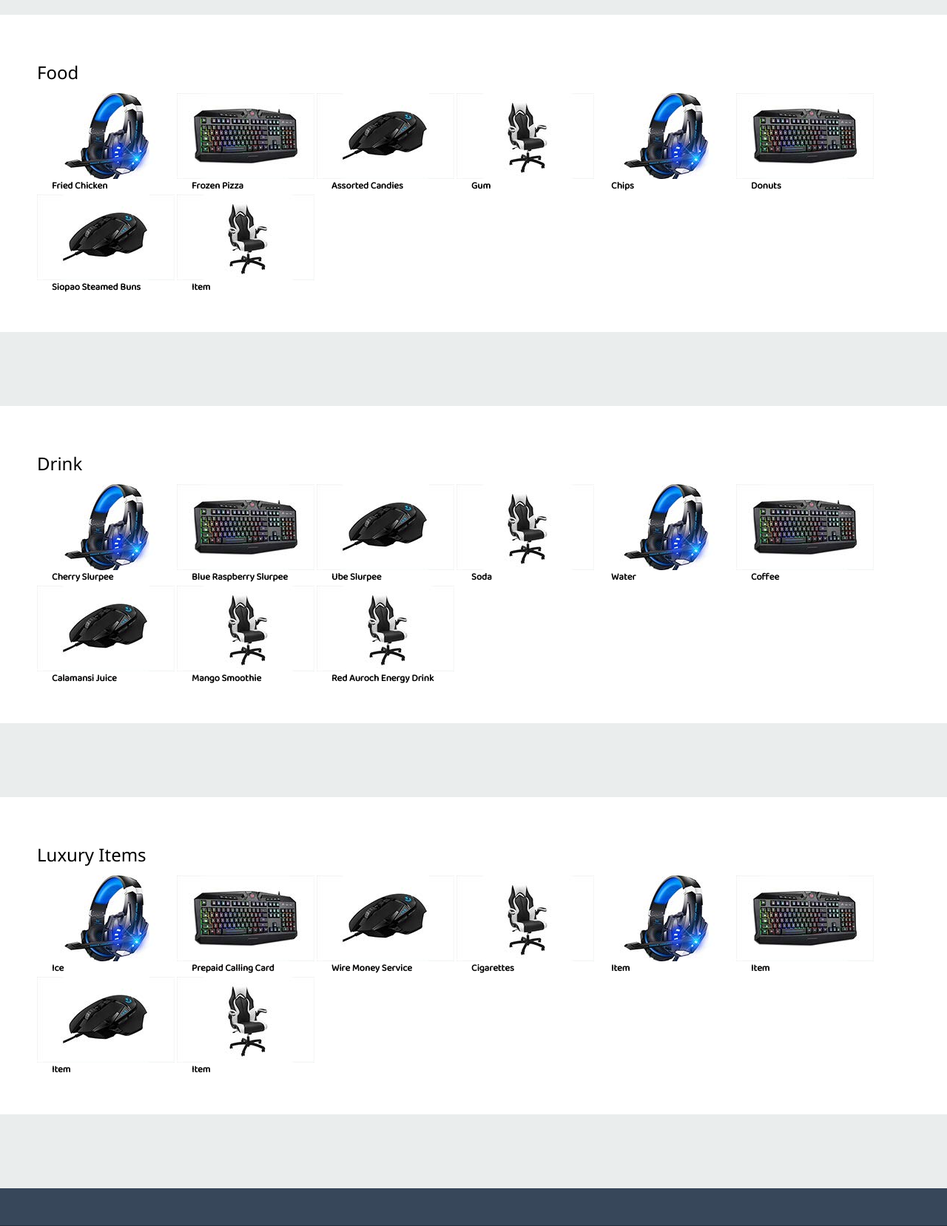
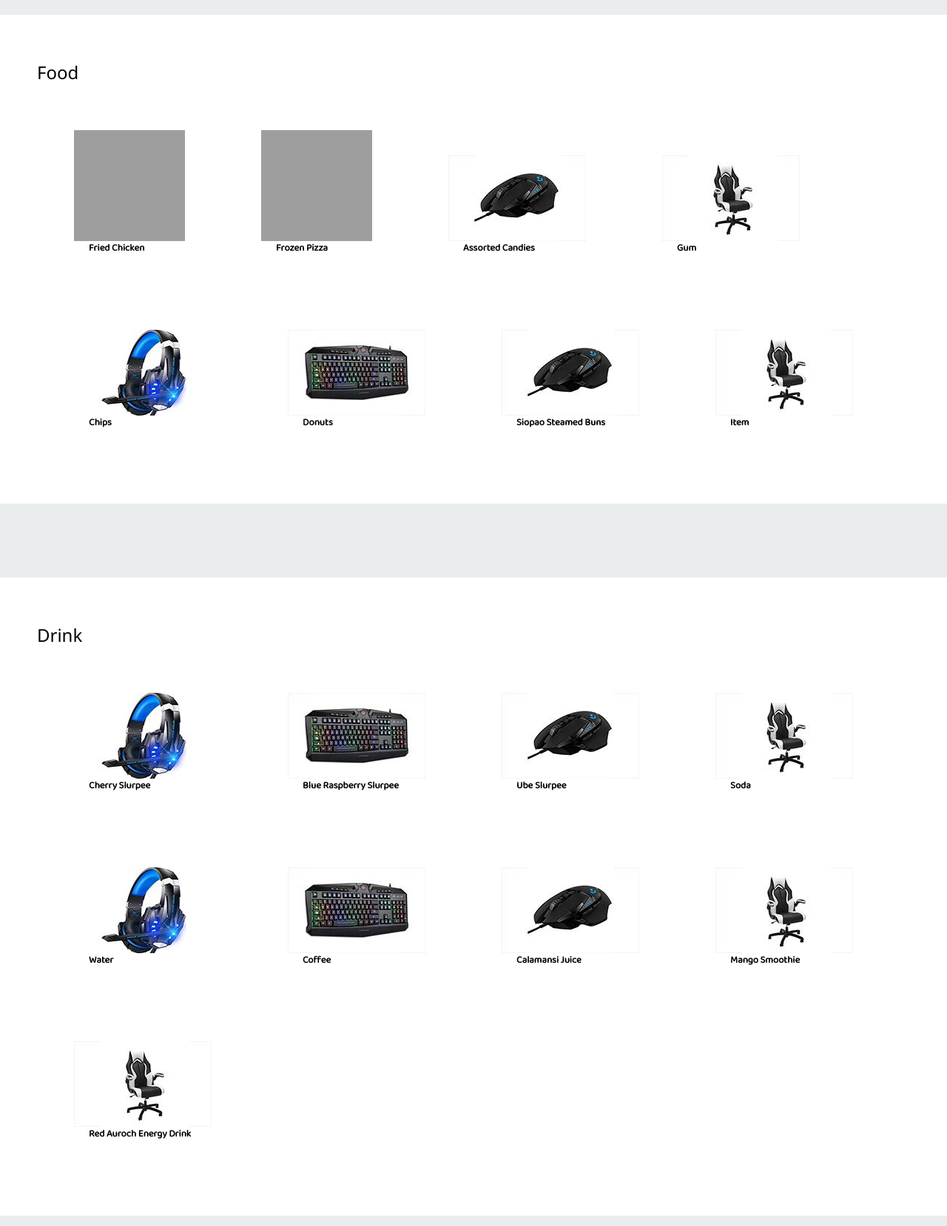
Before and after one commit to lexausart/Sari-Sari, a PHP site: page /shop.html in a window 1280 px wide. Shown: the part 107-1765 px from the top of the page at 74% size. Run offline with PHP 8.4, Linux system fonts and the light colour scheme; grey boxes are pictures that could not be loaded.

Commit message:
Added sample gifs and padding for items

```diff
--- a/shop.html
+++ b/shop.html
@@ -95,11 +95,11 @@
             <h3>Food</h3>
             <div class="box-a">
                 <div>
-                    <img src="images/ga1.jpg" alt="">
+                    <img class="item" src="https://i.imgur.com/iY4Y5YU.gif" alt="">
                     <span>Fried Chicken</span>
                 </div>
                 <div>
-                    <img src="images/ga2.jpg" alt="">
+                    <img class="item" src="https://i.imgur.com/aYTTuBa.gif" alt="">
                     <span>Frozen Pizza</span>
                 </div>
                 <div>
--- a/style.css
+++ b/style.css
@@ -13,6 +13,15 @@ body {
     width: 100%;
     box-sizing: border-box;
     background-color: #eaeded;
+}
+
+.item {
+    width: 150px;
+    height: 150px;
+}
+
+.box-a div {
+    padding: 50px;
 }
 
 .first {
```
